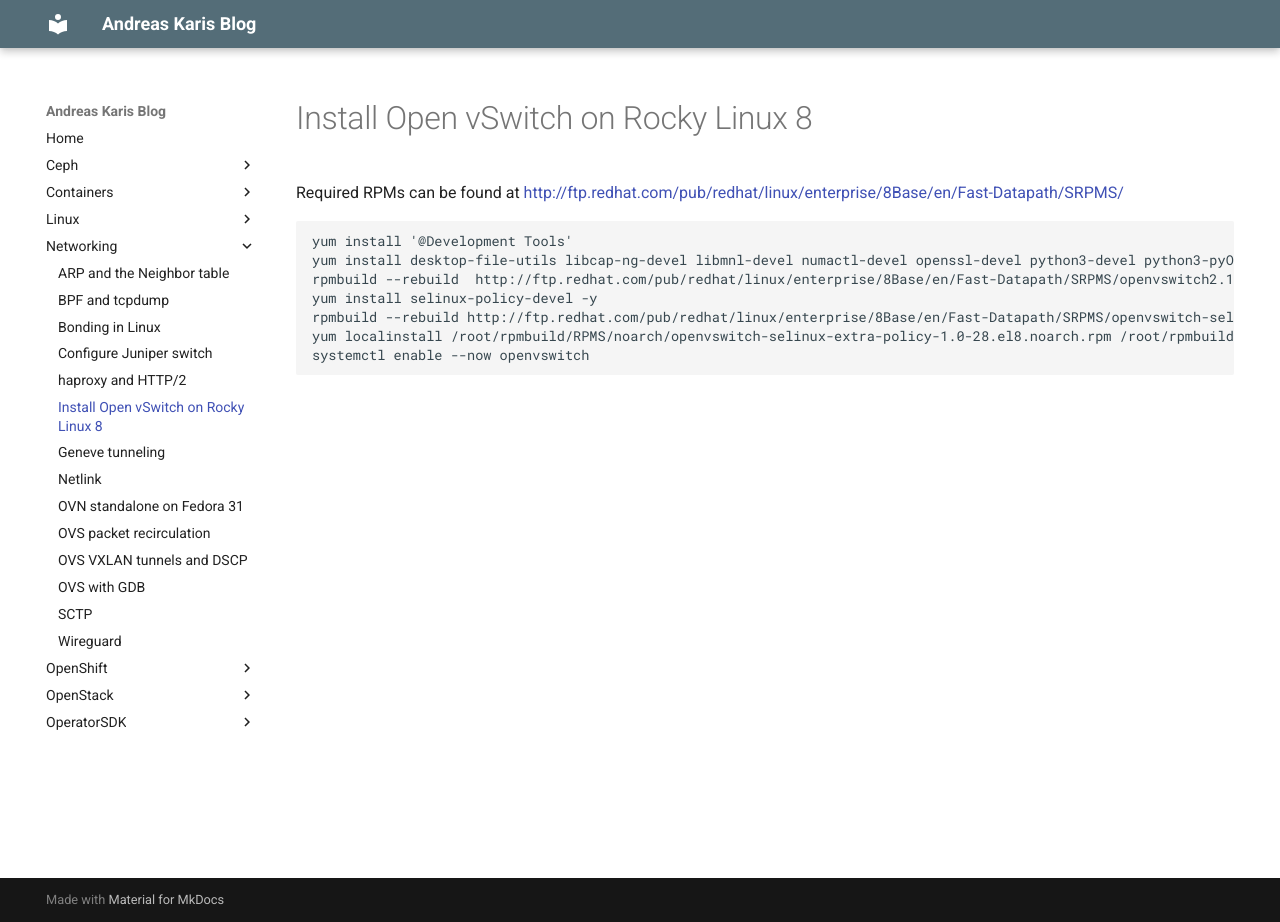
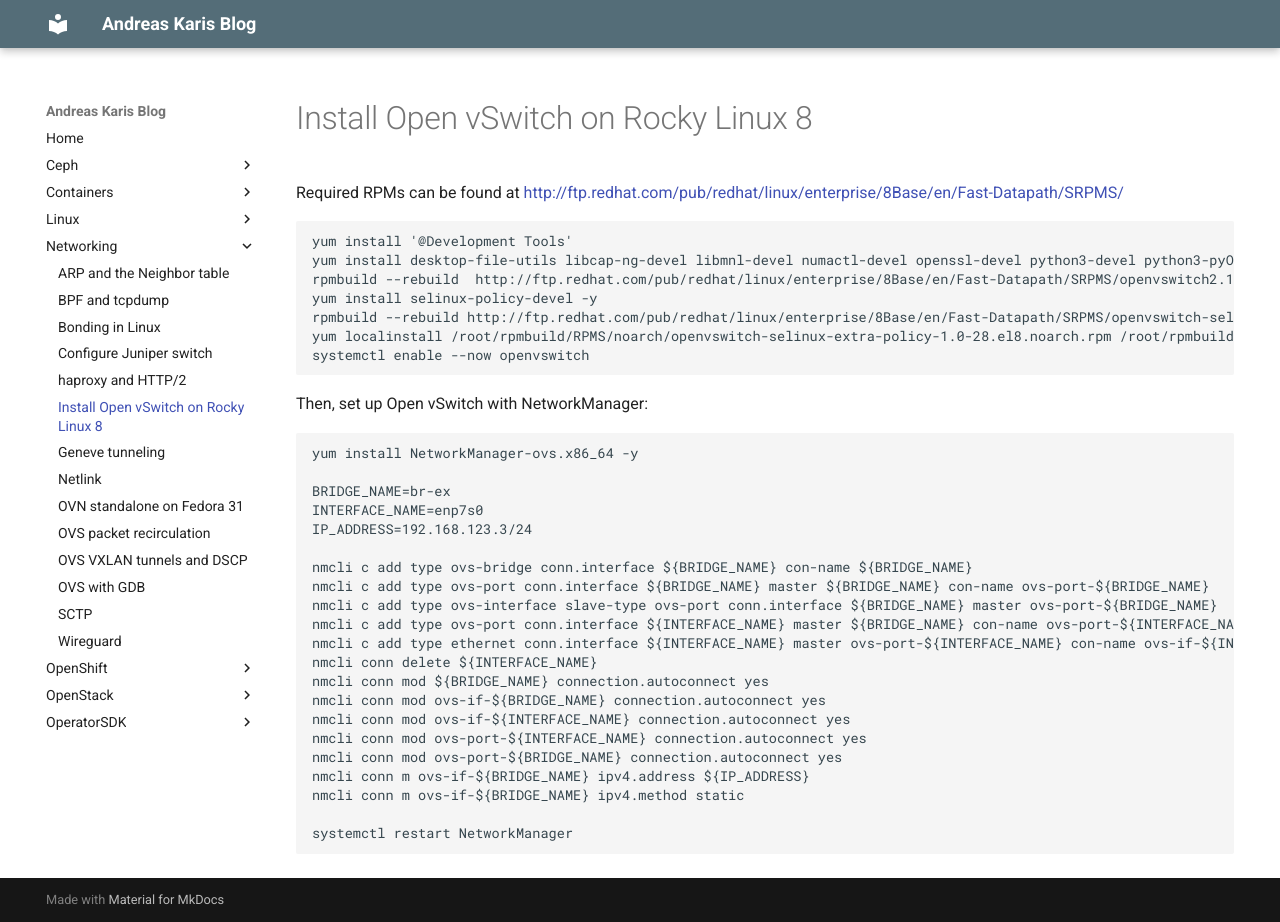
Before and after one commit to andreaskaris/blog, an MkDocs documentation site: the page built from docs/networking/install-openvswitch-on-rocky.md, in a window 1280 px wide and 922 px high. Built offline with MkDocs 1.6.1 and Material for MkDocs 9.7.7, drawn with Linux system fonts in a browser that asks for light colours.

Commit message:
ovs on rocky

```diff
--- a/docs/networking/install-openvswitch-on-rocky.md
+++ b/docs/networking/install-openvswitch-on-rocky.md
@@ -11,3 +11,28 @@ rpmbuild --rebuild http://ftp.redhat.com/pub/redhat/linux/enterprise/8Base/en/Fa
 yum localinstall /root/rpmbuild/RPMS/noarch/openvswitch-selinux-extra-policy-1.0-28.el8.noarch.rpm /root/rpmbuild/RPMS/x86_64/openvswitch2.13-2.13.0-79.el8.x86_64.rpm -y
 systemctl enable --now openvswitch
 ~~~
+
+Then, set up Open vSwitch with NetworkManager:
+~~~
+yum install NetworkManager-ovs.x86_64 -y
+
+BRIDGE_NAME=br-ex
+INTERFACE_NAME=enp7s0
+IP_ADDRESS=192.168.123.3/24
+
+nmcli c add type ovs-bridge conn.interface ${BRIDGE_NAME} con-name ${BRIDGE_NAME}
+nmcli c add type ovs-port conn.interface ${BRIDGE_NAME} master ${BRIDGE_NAME} con-name ovs-port-${BRIDGE_NAME}
+nmcli c add type ovs-interface slave-type ovs-port conn.interface ${BRIDGE_NAME} master ovs-port-${BRIDGE_NAME}  con-name ovs-if-${BRIDGE_NAME}
+nmcli c add type ovs-port conn.interface ${INTERFACE_NAME} master ${BRIDGE_NAME} con-name ovs-port-${INTERFACE_NAME}
+nmcli c add type ethernet conn.interface ${INTERFACE_NAME} master ovs-port-${INTERFACE_NAME} con-name ovs-if-${INTERFACE_NAME}
+nmcli conn delete ${INTERFACE_NAME}
+nmcli conn mod ${BRIDGE_NAME} connection.autoconnect yes
+nmcli conn mod ovs-if-${BRIDGE_NAME} connection.autoconnect yes
+nmcli conn mod ovs-if-${INTERFACE_NAME} connection.autoconnect yes
+nmcli conn mod ovs-port-${INTERFACE_NAME} connection.autoconnect yes
+nmcli conn mod ovs-port-${BRIDGE_NAME} connection.autoconnect yes
+nmcli conn m ovs-if-${BRIDGE_NAME} ipv4.address ${IP_ADDRESS}
+nmcli conn m ovs-if-${BRIDGE_NAME} ipv4.method static
+
+systemctl restart NetworkManager
+~~~
```
